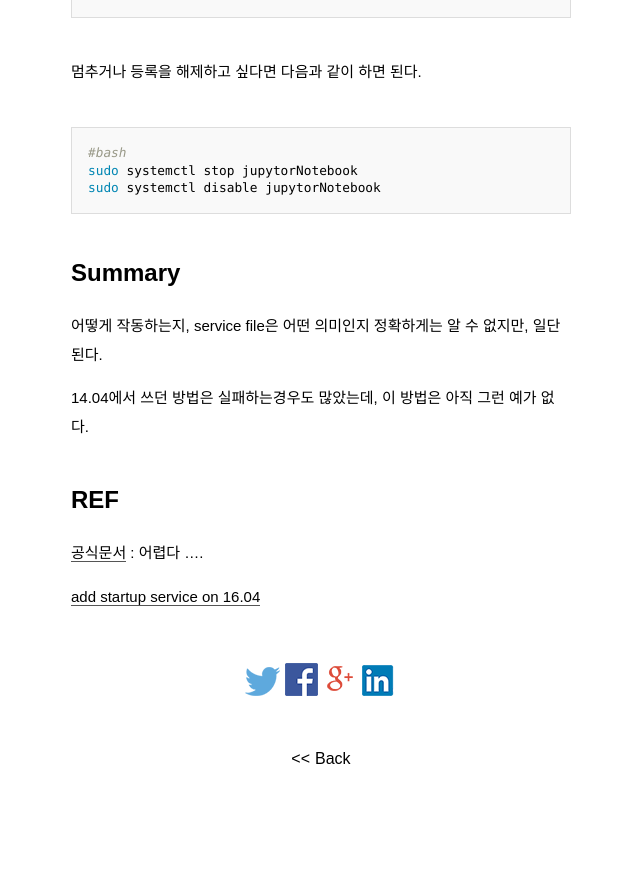
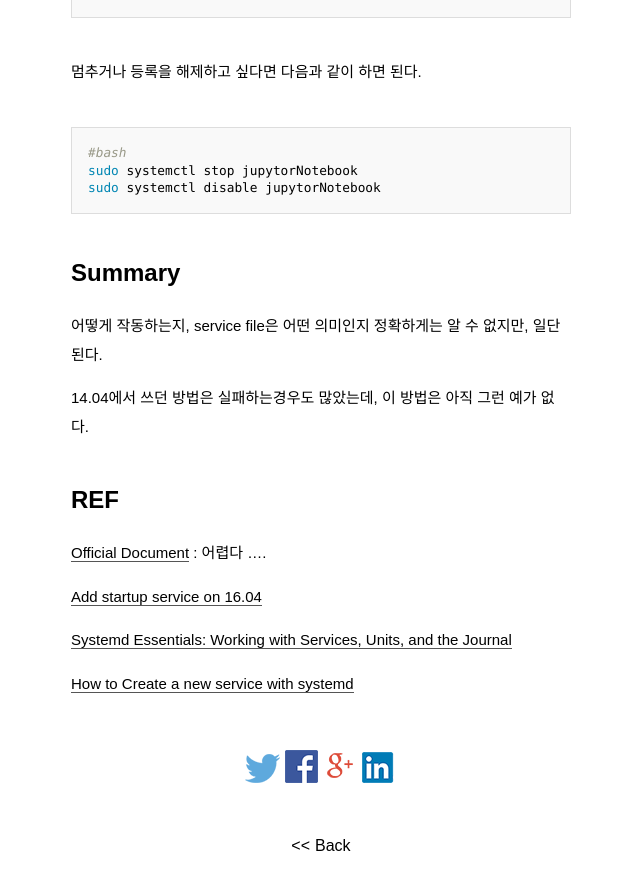
Before and after one commit to pinedance/blog, a Jekyll site: the page built from _posts/2017/07-12/2017-09-12-Ubuntu-16.04-system-service-등록하기.md, in a window 1280 px wide and 900 px high, scrolled down 2112 px. Shown: the top 890 px of the window, without its empty margins (319-959 px from the left). Built offline with Jekyll 4.4.1, drawn with Linux system fonts in a browser that asks for light colours; some web fonts are replaced; comment, search, counter and statistics services are not loaded; before the commit the page ends 2925 px from its top, so only the background shows below that.

Commit message:
add posts

```diff
--- a/_posts/2017/07-12/2017-09-12-Ubuntu-16.04-system-service-등록하기.md
+++ b/_posts/2017/07-12/2017-09-12-Ubuntu-16.04-system-service-등록하기.md
@@ -91,6 +91,10 @@ sudo systemctl disable jupytorNotebook
 
 ## REF
 
-[공식문서](https://wiki.ubuntu.com/SystemdForUpstartUsers) : 어렵다 ....
+[Official Document](https://wiki.ubuntu.com/SystemdForUpstartUsers) : 어렵다 ....
 
-[add startup service on 16.04](https://askubuntu.com/a/895333)
+[Add startup service on 16.04](https://askubuntu.com/a/895333)
+
+[Systemd Essentials: Working with Services, Units, and the Journal](https://www.digitalocean.com/community/tutorials/systemd-essentials-working-with-services-units-and-the-journal)
+
+[How to Create a new service with systemd](https://www.ubuntudoc.com/how-to-create-new-service-with-systemd/)
```
Also changed, not shown: _posts/2017/07-12/2017-08-31-learn-data-science-with-package's-document-1-similarity-and-distance.md (added, +68 -0 lines), _posts/updates/2017-09-01-Learn-Javascript.md (added, +11 -0 lines), _posts/updates/2017-09-01-Learn-Python.md (added, +15 -0 lines).
